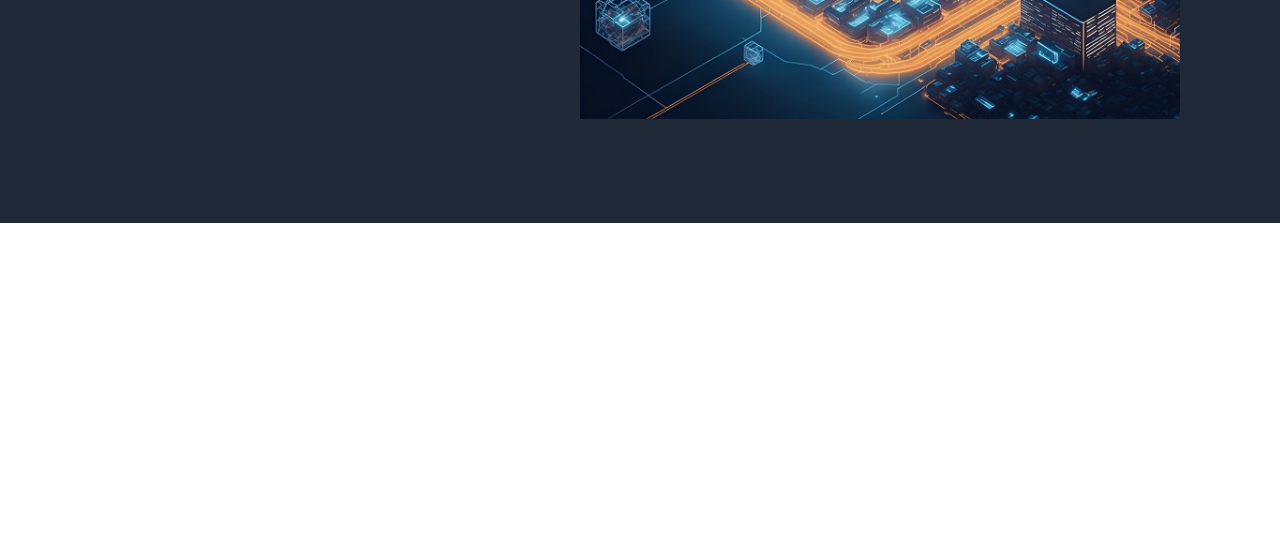
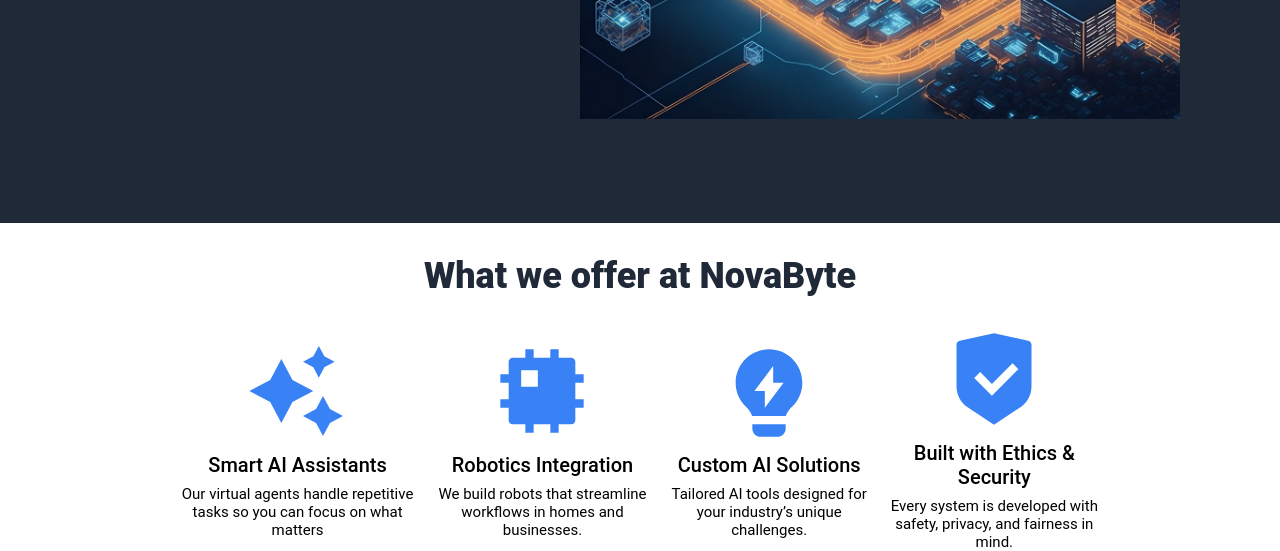
Before and after one commit to Freeblac/TOP-flexbox-project, a plain HTML site: page Index.html in a window 1280 px wide. Shown: the part 478-1029 px from the top of the page. Before the commit the page ends 800 px from the top, so only its background shows below. Drawn offline with Linux system fonts and the light colour scheme.

Commit message:
Information section

```diff
--- a/Index.html
+++ b/Index.html
@@ -37,8 +37,58 @@
         </div>
 
     </div>
+    <p class="info-header">What we offer at NovaByte</p>
+    <div class="information">
+        <div class="info">
+            <img src="Image/sparkling-2-fill.svg" class="infocon">
+            <div class="infotext">
+                <div class="infotext-header">
+                    Smart AI Assistants
+                </div>
+                <div class="infotext-secondary">
+                    Our virtual agents handle repetitive tasks so you can focus on what matters
+                </div>
 
+            </div>
+        </div>
+        <div class="info">
+            <img src="Image/cpu-fill.svg" class="infocon">
+            <div class="infotext">
+                <div class="infotext-header">
+                    Robotics Integration
+                </div>
+                <div class="infotext-secondary">
+                    We build robots that streamline workflows in homes and businesses.
+                </div>
 
+            </div>
+        </div>
+        <div class="info">
+            <img src="Image/lightbulb-flash-fill.svg" class="infocon">
+            <div class="infotext">
+                <div class="infotext-header">
+                    Custom AI Solutions
+                </div>
+                <div class="infotext-secondary">
+                    Tailored AI tools designed for your industry’s unique challenges.
+                </div>
 
+            </div>
+        </div>
+        <div class="info">
+            <img src="Image/shield-check-fill.svg" class="infocon">
+            <div class="infotext">
+
+                <div class="infotext-header">
+                    Built with Ethics & Security
+                </div>
+                <div class="infotext-secondary">
+                    Every system is developed with safety, privacy, and fairness in mind.
+                </div>
+
+            </div>
+        </div>
+
+    </div>
 </body>
 </html>
--- a/index.css
+++ b/index.css
@@ -30,7 +30,6 @@
 
 .hero{
     display: flex;
-    justify-content: space-between;
     padding: 100px;
     align-items: center;
     justify-content: space-evenly;
@@ -68,3 +67,45 @@
 .hero-right img{
     width: 600px;
 }
+.info-header{
+    font-size: 36px;
+    color: #1F2937;
+    font-weight: 900;
+    text-align: center;
+    padding: 32px;
+}
+.information{
+    display: flex;
+    justify-content: center;
+    align-items: center;
+    text-align: center;
+    font-size: 20px;
+    gap: 20px;
+    padding: 0 180px;
+}
+.info{
+    display: flex;
+    flex-direction: column;
+    justify-content: center;
+    align-items: center;
+    gap: 12px;
+}
+.infocon{
+    width: 100px;
+    height: 100px;
+}
+.infotext{
+    display: flex;
+    flex-direction: column;
+    justify-content: center;
+    gap: 8px;
+
+}
+.infotext-header{
+    display: flex;
+    justify-content: center;
+    font-weight: 500;
+}
+.infotext-secondary{
+    font-size: 15px;
+}
```
Also changed, not shown: Image/cpu-fill.svg (added), Image/lightbulb-flash-fill.svg (added), Image/shield-check-fill.svg (added), Image/sparkling-2-fill.svg (added).
